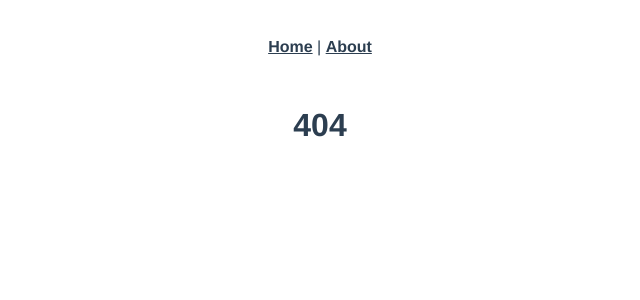
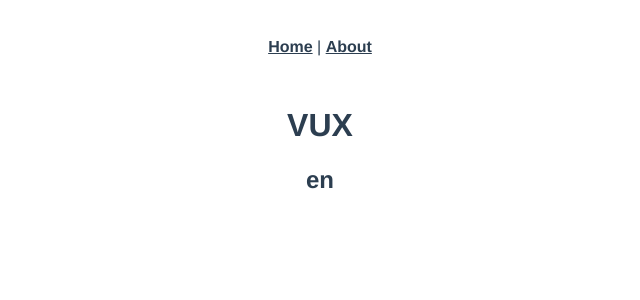
Before and after one commit to PinghuaZhuang/demos, a Vue app in the folder vue3-1/: page /demo/store in a window 1280 px wide. Before the commit this address had no page. Shown: the top 300 px of the page, without its empty margins (320-960 px from the left). Built offline with nearby package versions, Linux system fonts and the light colour scheme.

Commit message:
Vue3: 定义常量

```diff
--- /dev/null
+++ b/vue3-1/src/demo/store/index.vue
@@ -0,0 +1,30 @@
+<template>
+    <div id="store">
+        <h1>VUX</h1>
+        <h2 @click="lang = ('zh-CN')">{{ lang }}</h2>
+        <!-- <h2 @click="lang = ('zh-CN')">{{ XXX }}</h2> -->
+    </div>
+</template>
+
+
+<script lang='tsx'>
+// <reference path="../../types/types.d.ts" />
+import { Component, Provide, Vue, Watch } from 'vue-property-decorator'
+
+@Component
+export default class VStore extends Vue {
+    get lang () {
+        return this.$store.state.lang
+    }
+
+    set lang ( value ) {
+        this.$store.state.lang = value
+    }
+
+    // public aaa = 'bbb'
+
+    mounted () {
+        console.log( '=======', process.env.XXX )
+    }
+}
+</script>
--- a/vue3-1/src/router.ts
+++ b/vue3-1/src/router.ts
@@ -80,6 +80,10 @@ export default new Router({
                 path: 'v-bind',
                 name: 'v-bind',
                 component: () => import( '@/demo/v-bind/index.vue' )
+            }, {
+                path: 'store',
+                name: 'store',
+                component: () => import( '@/demo/store/index.vue' )
             } ]
         },
         {
--- a/vue3-1/src/store.ts
+++ b/vue3-1/src/store.ts
@@ -43,7 +43,8 @@ var cache: Cache = {
 
 var state = {
     count: 0,
-    color: 'red'
+    color: 'red',
+    lang: 'en'
 }
 
 var store = new Vuex.Store( {
@@ -53,7 +54,7 @@ var store = new Vuex.Store( {
             num == null ?
                 state.count++ :
                 state.count + num
-        }
+        },
     },
     actions: {
 
--- a/vue3-1/vue.config.js
+++ b/vue3-1/vue.config.js
@@ -39,11 +39,18 @@ module.exports = {
         //     .set('base',resolve('src/base'))
 
         // console.log( 'xxxx:', config.plugins );
+
+        // 修改模板文件位置
         config
             .plugin('html')
-            .tap(args => {
-                args[0].template = resolve( './src/index.html' )
-                return args
-            })
+                .tap(args => {
+                    args[0].template = resolve( './src/index.html' )
+                    return args
+                })
+
+        // 定义全局常量
+        config
+            .plugin('env')
+                .use(require.resolve('webpack/lib/EnvironmentPlugin'), [{ 'XXX': 'aaa' }]);
       }
 }
```
